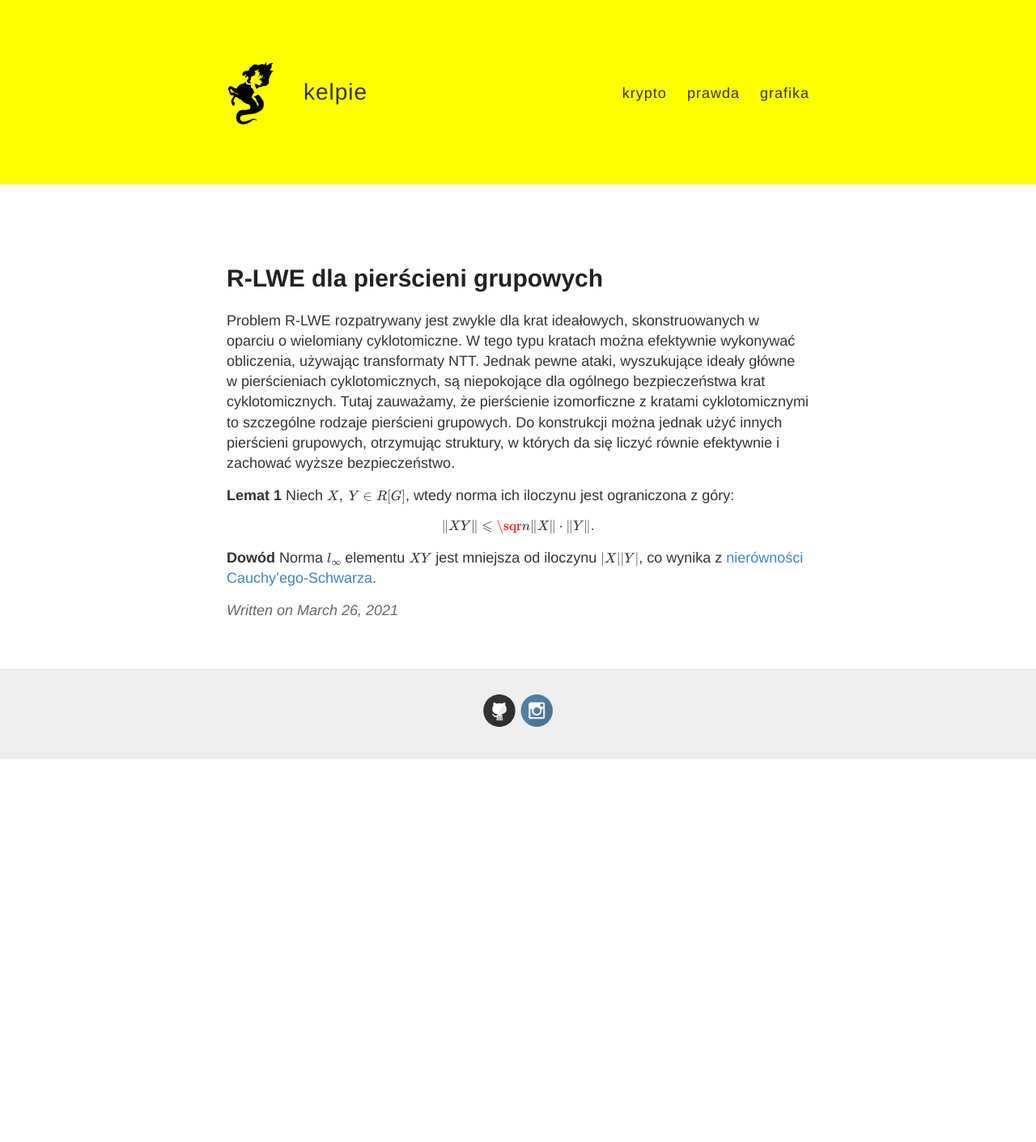
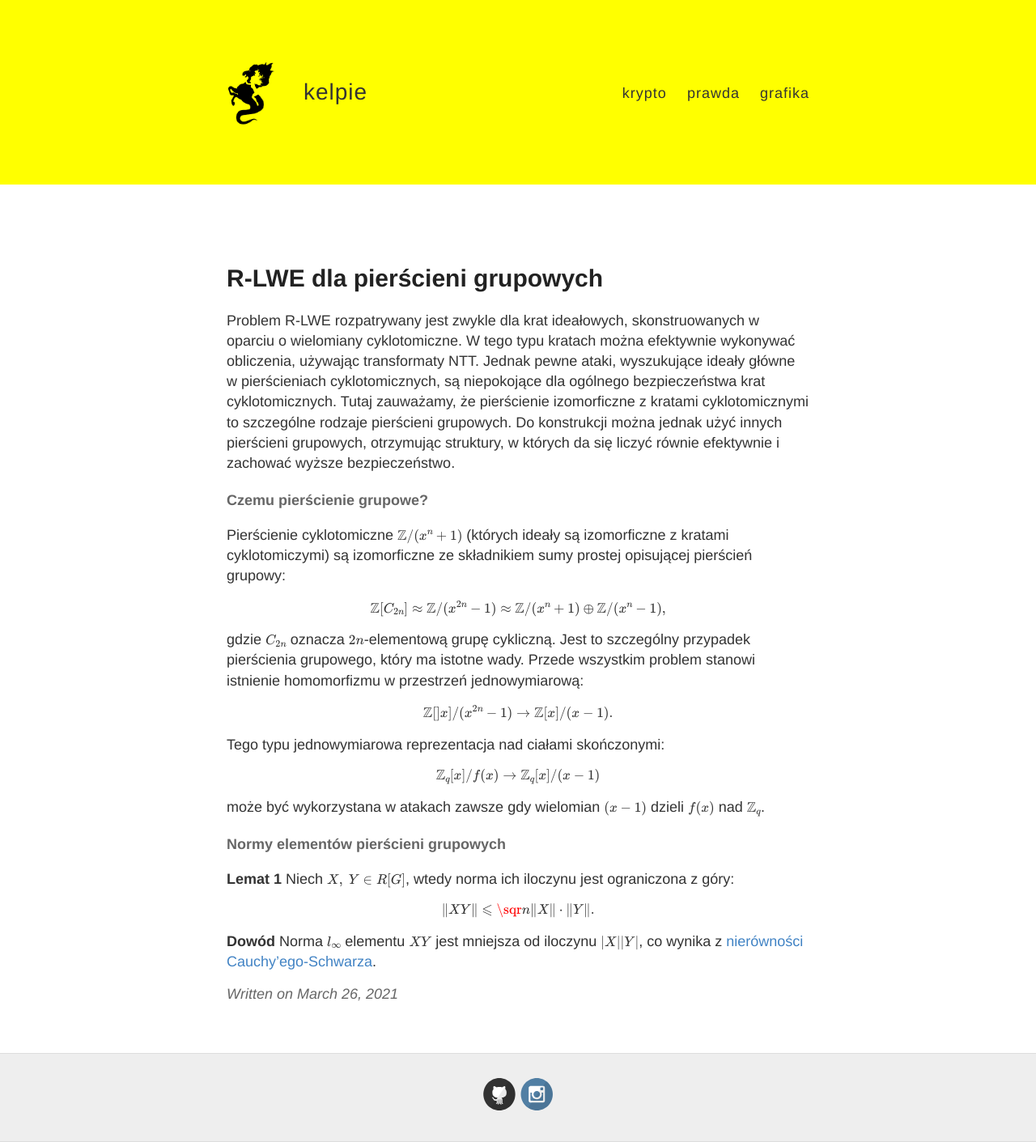
Before and after one commit to keIpie/keIpie.github.io, a Jekyll site: the page built from rg/_posts/2021-3-26-gr_lwe.md, in a window 1280 px wide. Shown: the whole page at 81% size. Built offline with Jekyll 4.4.1, drawn with Linux system fonts in a browser that asks for light colours; formulas are drawn with MathJax 3; before the commit the page ends 937 px from its top, so only the background shows below that.

Commit message:
gr zanurzenia

```diff
--- a/rg/_posts/2021-3-26-gr_lwe.md
+++ b/rg/_posts/2021-3-26-gr_lwe.md
@@ -11,6 +11,26 @@ pierścienie izomorficzne z kratami cyklotomicznymi to szczególne rodzaje pier
 Do konstrukcji można jednak użyć innych pierścieni grupowych, otrzymując struktury, w których
 da się liczyć równie efektywnie i zachować wyższe bezpieczeństwo.
 
+#### Czemu pierścienie grupowe?
+
+Pierścienie cyklotomiczne $\mathbb{Z}/(x^n+1)$ (których ideały są izomorficzne z kratami cyklotomiczymi) są
+izomorficzne ze składnikiem sumy prostej opisującej pierścień grupowy:
+
+$$ \mathbb{Z}[C_{2n}] \approx \mathbb{Z}/(x^{2n}-1) \approx \mathbb{Z}/(x^n+1) \oplus \mathbb{Z}/(x^n-1),$$
+
+gdzie $C_{2n}$ oznacza $2n$-elementową grupę cykliczną. Jest to szczególny przypadek pierścienia grupowego, który
+ma istotne wady. Przede wszystkim problem stanowi istnienie homomorfizmu w przestrzeń jednowymiarową:
+
+$$ \mathbb{Z}[]x]/(x^{2n}-1) \rightarrow \mathbb{Z}[x]/(x-1).$$
+
+Tego typu jednowymiarowa reprezentacja nad ciałami skończonymi:
+
+$$ \mathbb{Z}_q[x]/f(x) \rightarrow \mathbb{Z}_q[x]/(x-1) $$
+
+może być wykorzystana w atakach zawsze gdy wielomian $(x-1)$ dzieli $f(x)$ nad $\mathbb{Z}_q$.
+
+#### Normy elementów pierścieni grupowych
+
 **Lemat 1** Niech $X,~Y \in R[G]$, wtedy norma ich iloczynu jest ograniczona z góry:
 
 $$ \| XY \| \leqslant \sqr{n} \| X \| \cdot \| Y \|. $$
```
Also changed, not shown: rg/_posts/2021-3-26-rg-zanurzenia.md (+4 -0 lines).
